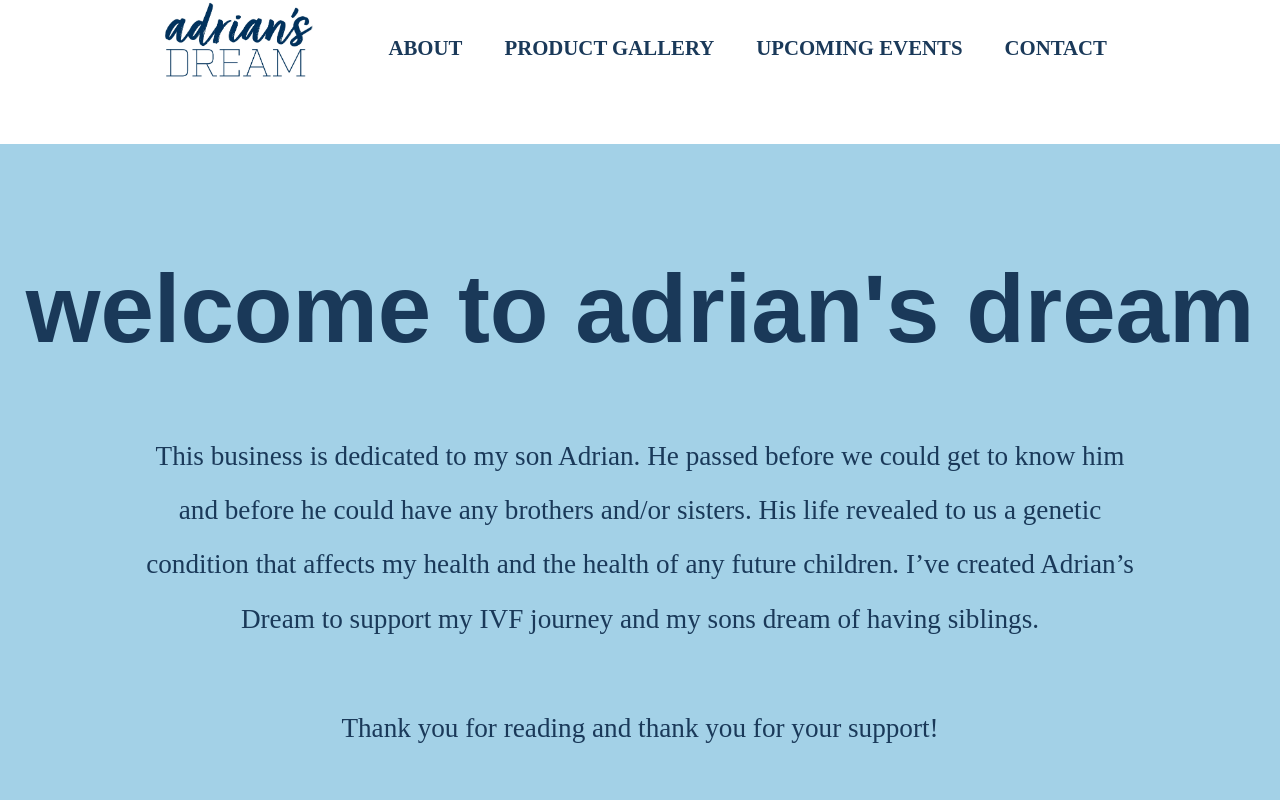
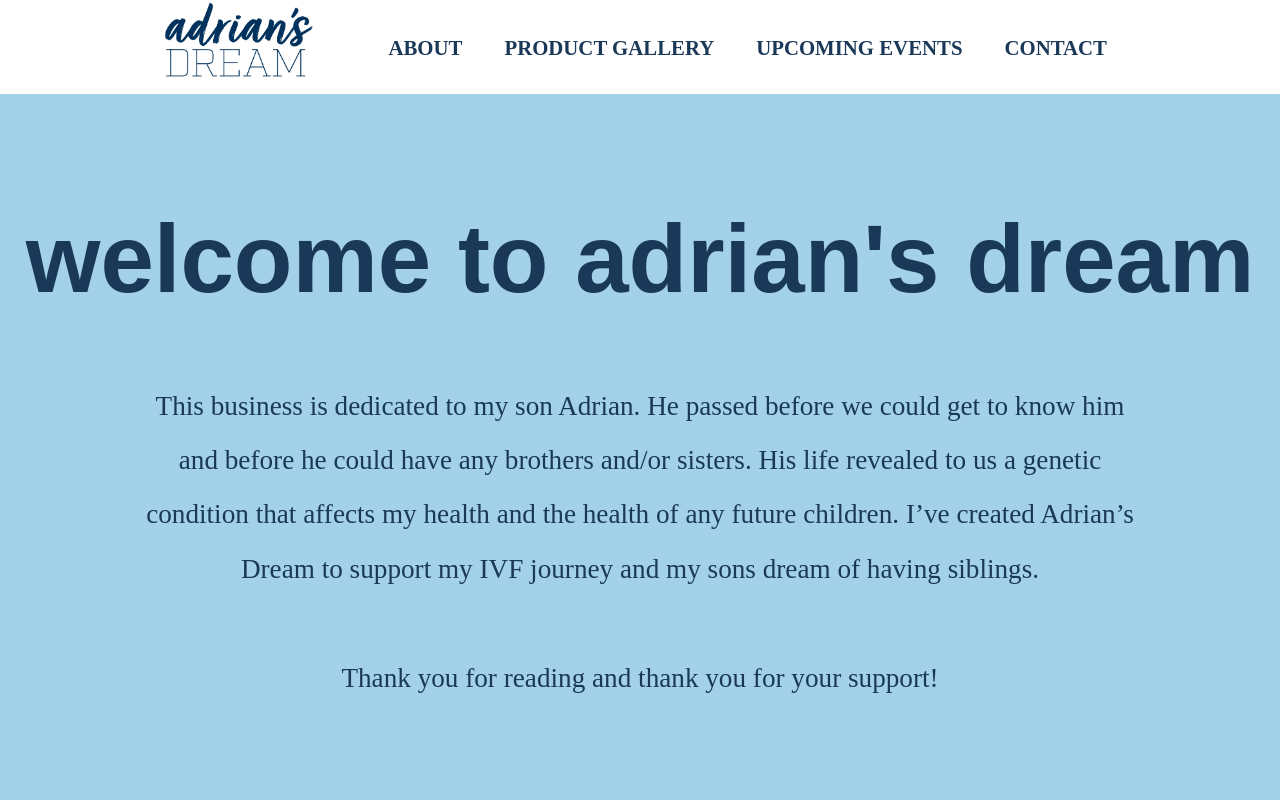
Before and after one commit to maxjacobzander/adrians-dream-opt2, a React (Create React App) app: page /about in a window 1280 px wide. Shown: the top 800 px of the page. Built offline with nearby package versions, Linux system fonts and the light colour scheme; a web font is replaced by a local one.

Commit message:
Moved margin-top to AboutDiv (-50px)

```diff
--- a/src/components/AboutComponent.js
+++ b/src/components/AboutComponent.js
@@ -8,6 +8,7 @@ const AboutComponent = () => {
         background: #a3d1e7;
         height: auto;
         width: 100%;
+        margin-top: -50px;
     `
 
     const Welcome = styled.h1`
@@ -15,7 +16,6 @@ const AboutComponent = () => {
         font-weight: 700;
         font-style: normal;
         text-align: center;
-        ${'' /* margin-top: 10%; */}
         color: #1a3959;
         font-size: 6rem;
     `
@@ -70,6 +70,7 @@ const AboutComponent = () => {
                 </Signature>
                 <SarahPic src={SarahImg} alt="Sarah at booth" />
             </SarahDiv>
+            <br />
         </AboutDiv>
     );
 }
```
